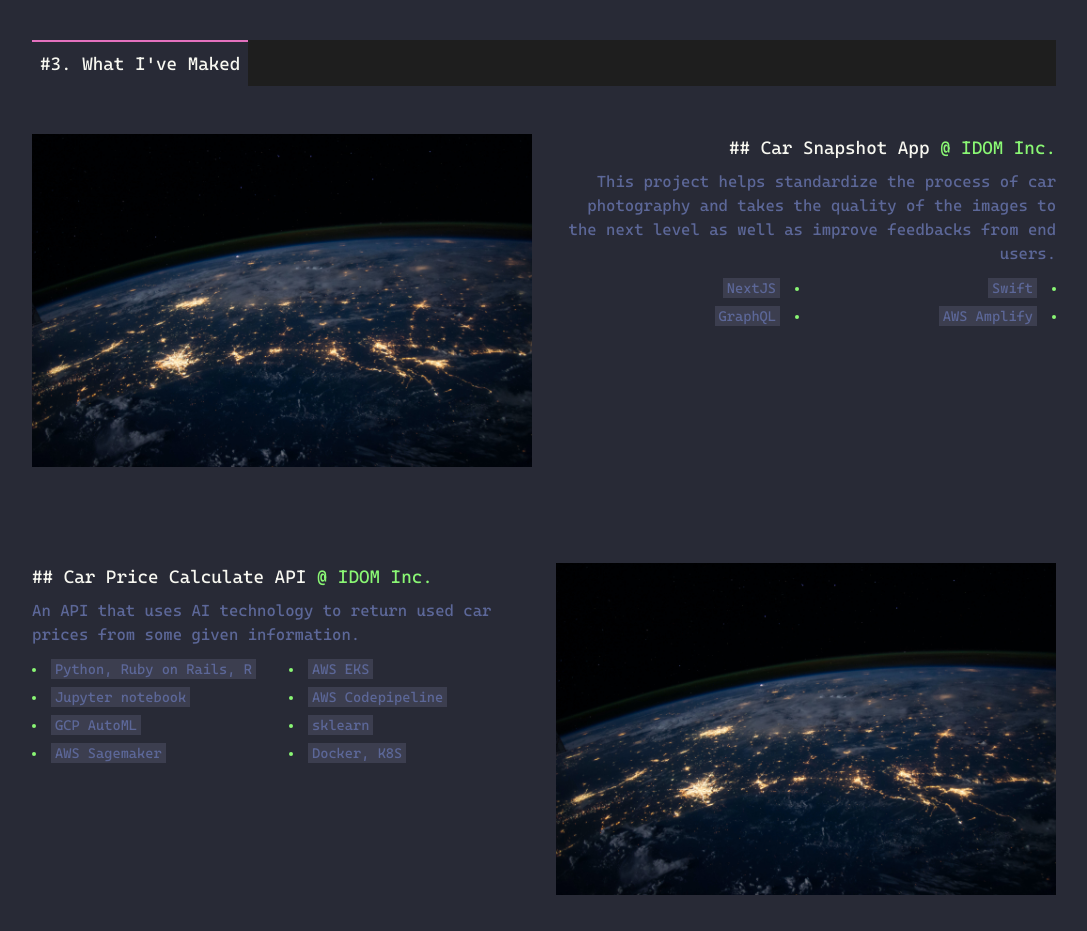
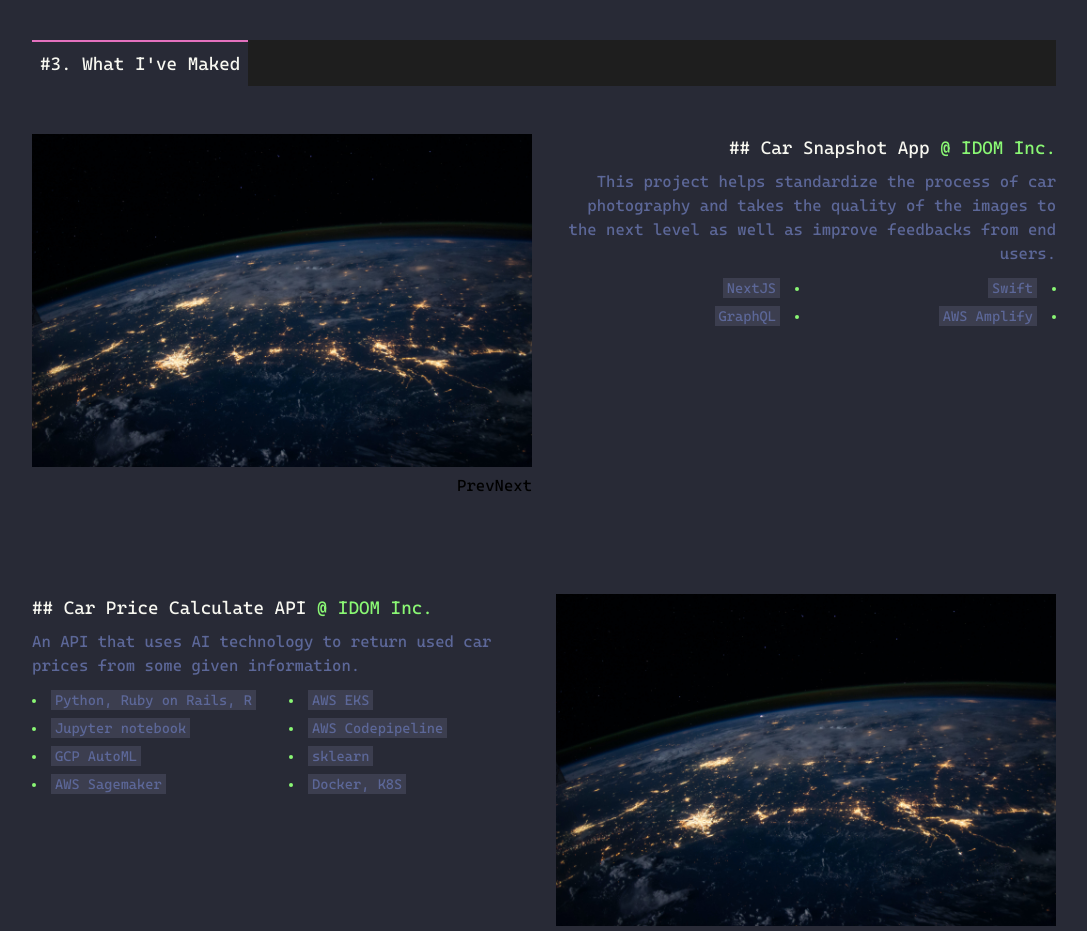
Before and after one commit to hoangvx/hoangvx.github.io, a Gatsby site: page / in a window 1280 px wide. Shown: the part 2360-3291 px from the top of the page, without its empty margins (96-1183 px from the left). Built offline with nearby package versions, Linux system fonts and the light colour scheme; Gatsby itself is replaced by a stand-in of ours.

Commit message:
add simple carousel

```diff
--- a/src/components/work.tsx
+++ b/src/components/work.tsx
@@ -1,5 +1,50 @@
 import { StaticImage } from "gatsby-plugin-image"
 import * as React from "react"
+import { ReactNode, Children, useState } from "react"
+
+type CarouselProps = {
+  children?: ReactNode;
+};
+
+const CarouselItem = ({ children }: CarouselProps) => {
+  return (
+    <div className="carousel-item">
+      { children }
+    </div>
+  )
+}
+
+const Carousel = ({ children } : CarouselProps) => {
+  const [activeIndex, setActiveIndex] = useState<number>(1)
+
+  const updateIndex = (newIndex: number) => {
+    if (newIndex < 0) {
+      newIndex = 0;
+    } else if (newIndex >= Children.count(children)) {
+       newIndex = Children.count(children) - 1;
+    }
+
+    setActiveIndex(newIndex);
+  }
+
+  return (
+    <div className="carousel">
+      <div className="inner"
+        style={{ transform: `translateX(-${activeIndex * 100}%)` }}
+      >
+        {Children.map(children, (child, index) => child)}
+      </div>
+      <div className="indicators">
+        <button
+          onClick={() => updateIndex(activeIndex - 1)}
+        >Prev</button>
+        <button
+          onClick={() => updateIndex(activeIndex + 1)}
+        >Next</button>
+      </div>
+    </div>
+  )
+}
 
 const Work = () => {
   return (
@@ -12,7 +57,17 @@ const Work = () => {
         <div className="content">
           <div>
             <div className="gallery">
-              <StaticImage src="../images/nasa.jpg" alt="nano" />
+              <Carousel>
+                <CarouselItem>
+                  <StaticImage src="../images/nasa.jpg" alt="nano" />
+                </CarouselItem>
+                <CarouselItem>
+                  <StaticImage src="../images/nasa.jpg" alt="nano" />
+                </CarouselItem>
+                <CarouselItem>
+                  <StaticImage src="../images/nasa.jpg" alt="nano" />
+                </CarouselItem>
+              </Carousel>
             </div>
             <div className="desc">
               <h2>## Car Snapshot App <span>@ IDOM Inc.</span></h2>
--- a/src/styles/global.css
+++ b/src/styles/global.css
@@ -326,12 +326,6 @@ section.work div.desc ul {
 section.work div.content > div:nth-child(2n) ul {
   @apply direction-ltr;
 }
-/*
-@media screen(md) {
-  section.work div.desc ul {
-    direction: rtl;
-  }
-} */
 
 section.work div.desc ul li {
   @apply py-1
@@ -442,6 +436,20 @@ section.footer .copyright {
 }
 /* Footer End */
 
+/* Carousel */
+.carousel {
+  @apply overflow-hidden;
+}
+
+.carousel .inner {
+  @apply whitespace-nowrap duration-300;
+}
+
+.carousel .carousel-item {
+  @apply inline-flex items-center justify-center;
+}
+
+/* Shared */
 p span {
   @apply text-dracular-cyan
   ;
```
